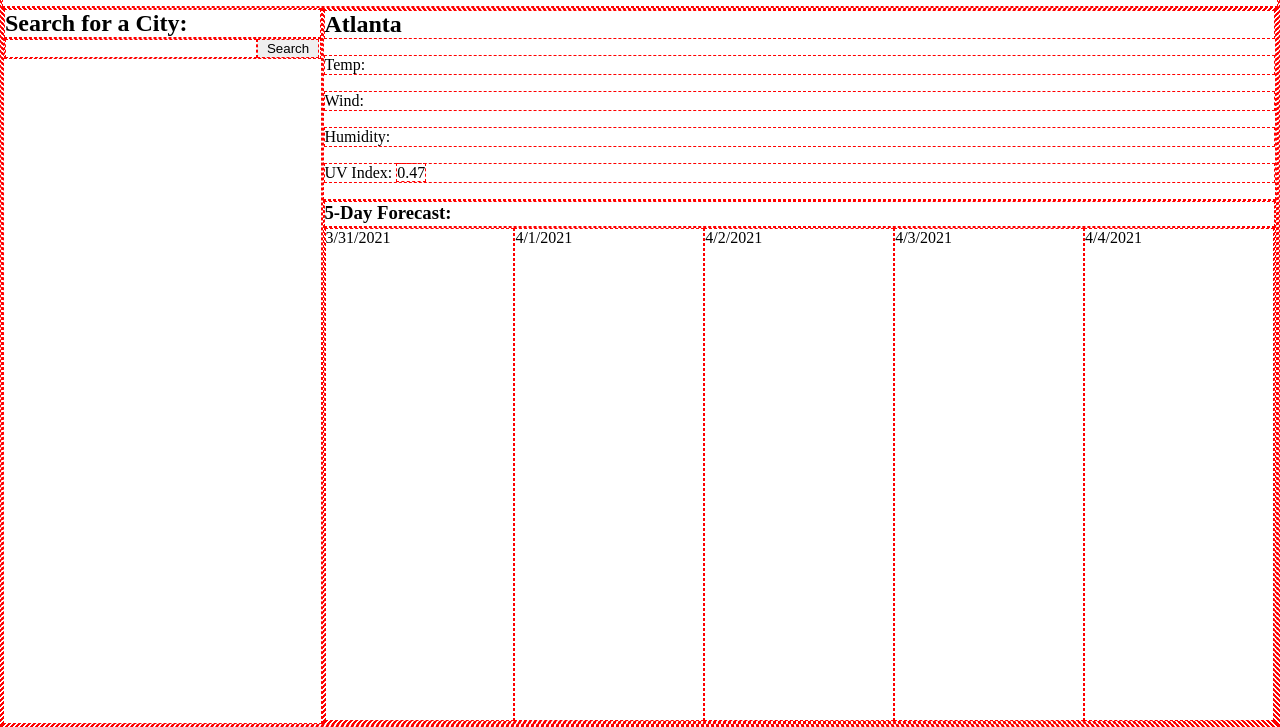
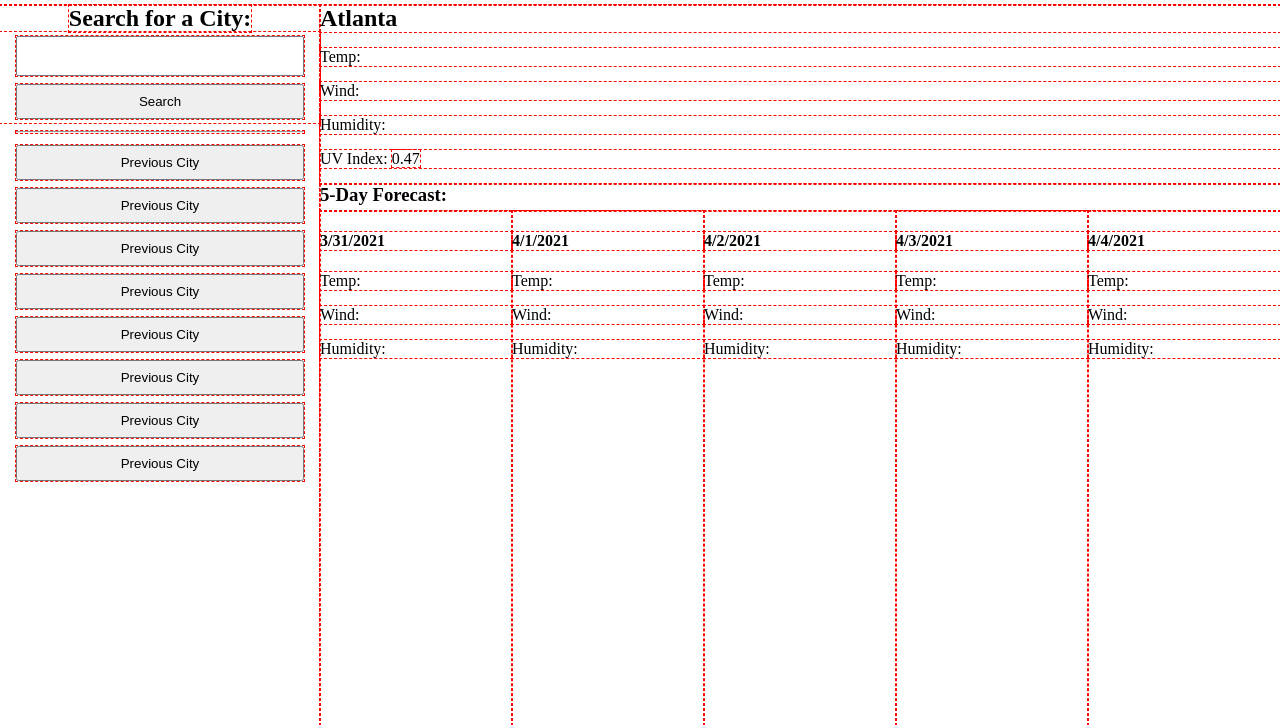
Before and after one commit to jathek/nu-hw6-weather-dashboard, a plain HTML site: page index.html in a window 1280 px wide. Shown: the part 75-802 px from the top of the page. Drawn offline with Linux system fonts and the light colour scheme.

Commit message:
added previous search buttons and filled out forecast cards

```diff
--- a/assets/css/style.css
+++ b/assets/css/style.css
@@ -1,6 +1,6 @@
 * {
   box-sizing: border-box;
-  border: 1px dashed red;
+  outline: 1px dashed red;
 }
 html {
   font-size: 62.5%;
@@ -38,26 +38,39 @@ h3 {
   margin: 0;
 }
 
-
-
 #search {
   flex: 0 0 25%;
   max-width: 25%;
   display: flex;
   flex-direction: column;
+  justify-content: flex-start;
+  align-items: center;
 }
 #search form {
   display: flex;
+  flex-direction: column;
+  justify-content: flex-start;
+  align-items: center;
+  margin: 0;
+  padding: 0;
+  width: 100%;
 }
 #search form > input {
-  flex: 0 0 80%;
-  max-width: 80%;
+  flex: 0 0 4rem;
+  min-width: 90%;
+  margin: .4rem 0;
 }
+#search > button,
 #search form > button {
-  flex: 0 0 20%;
-  max-width: 20%;
+  flex: 0 0 3.5rem;
+  width: 90%;
+  margin: .4rem 0 .4rem 0;
 }
-
+#search > hr {
+  width: 90%;
+  flex: 0 0 .2rem;
+  color: grey;
+}
 
 main {
   flex: 0 0 75%;
--- a/index.html
+++ b/index.html
@@ -19,6 +19,15 @@
           <input type="text" name="city" id="search" />
           <button>Search</button>
         </form>
+        <hr />
+        <button class="result">Previous City</button>
+        <button class="result">Previous City</button>
+        <button class="result">Previous City</button>
+        <button class="result">Previous City</button>
+        <button class="result">Previous City</button>
+        <button class="result">Previous City</button>
+        <button class="result">Previous City</button>
+        <button class="result">Previous City</button>
       </div>
       <main>
         <section id="cityDetails">
@@ -31,11 +40,36 @@
         <section id="fiveDay">
           <h3 id="fiveDayHeader">5-Day Forecast:</h3>
           <section id="forecastDays">
-            <div class="daycast">3/31/2021</div>
-            <div class="daycast">4/1/2021</div>
-            <div class="daycast">4/2/2021</div>
-            <div class="daycast">4/3/2021</div>
-            <div class="daycast">4/4/2021</div>
+            <div class="daycast">
+              <h4>3/31/2021</h4>
+              <p>Temp: </p>
+              <p>Wind: </p>
+              <p>Humidity: </p>
+            </div>
+            <div class="daycast">
+              <h4>4/1/2021</h4>
+              <p>Temp: </p>
+              <p>Wind: </p>
+              <p>Humidity: </p>
+            </div>
+            <div class="daycast">
+              <h4>4/2/2021</h4>
+              <p>Temp: </p>
+              <p>Wind: </p>
+              <p>Humidity: </p>
+            </div>
+            <div class="daycast">
+              <h4>4/3/2021</h4>
+              <p>Temp: </p>
+              <p>Wind: </p>
+              <p>Humidity: </p>
+            </div>
+            <div class="daycast">
+              <h4>4/4/2021</h4>
+              <p>Temp: </p>
+              <p>Wind: </p>
+              <p>Humidity: </p>
+            </div>
           </section>
         </section>
       </main>
```
